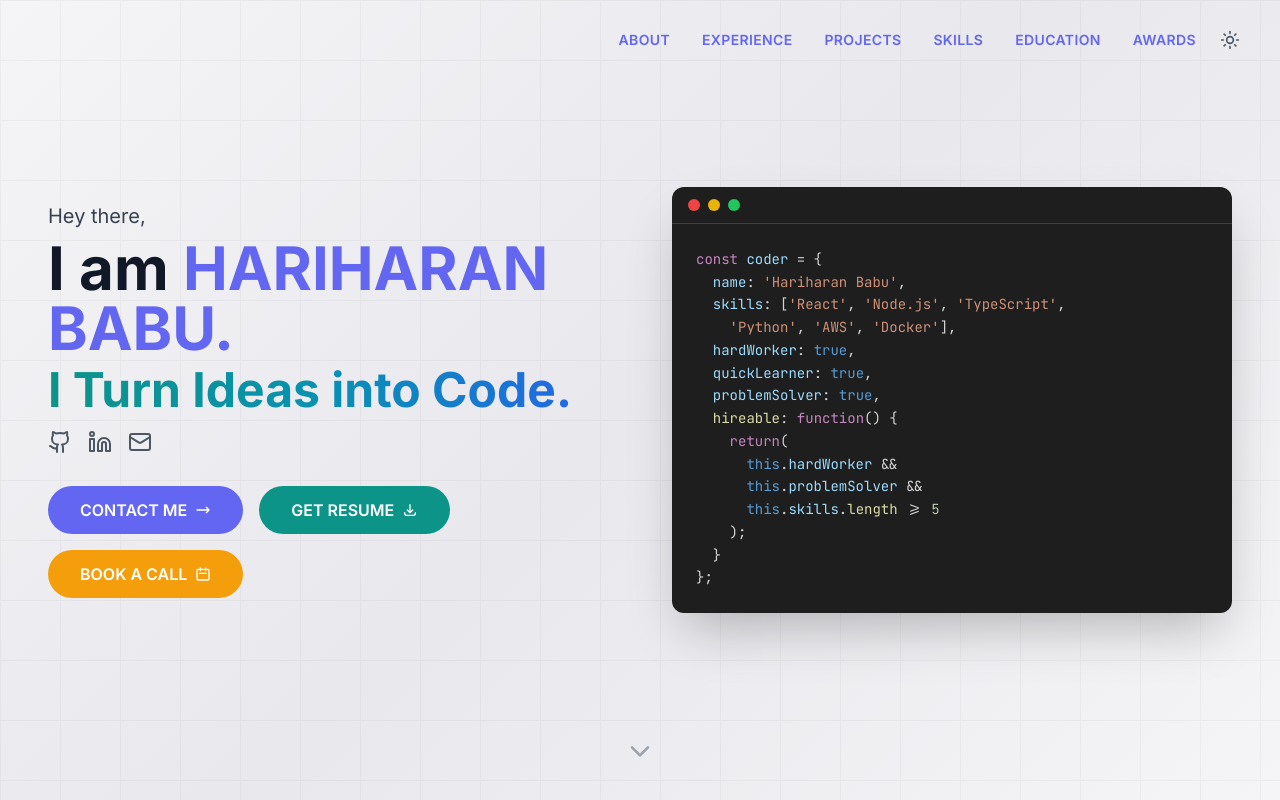
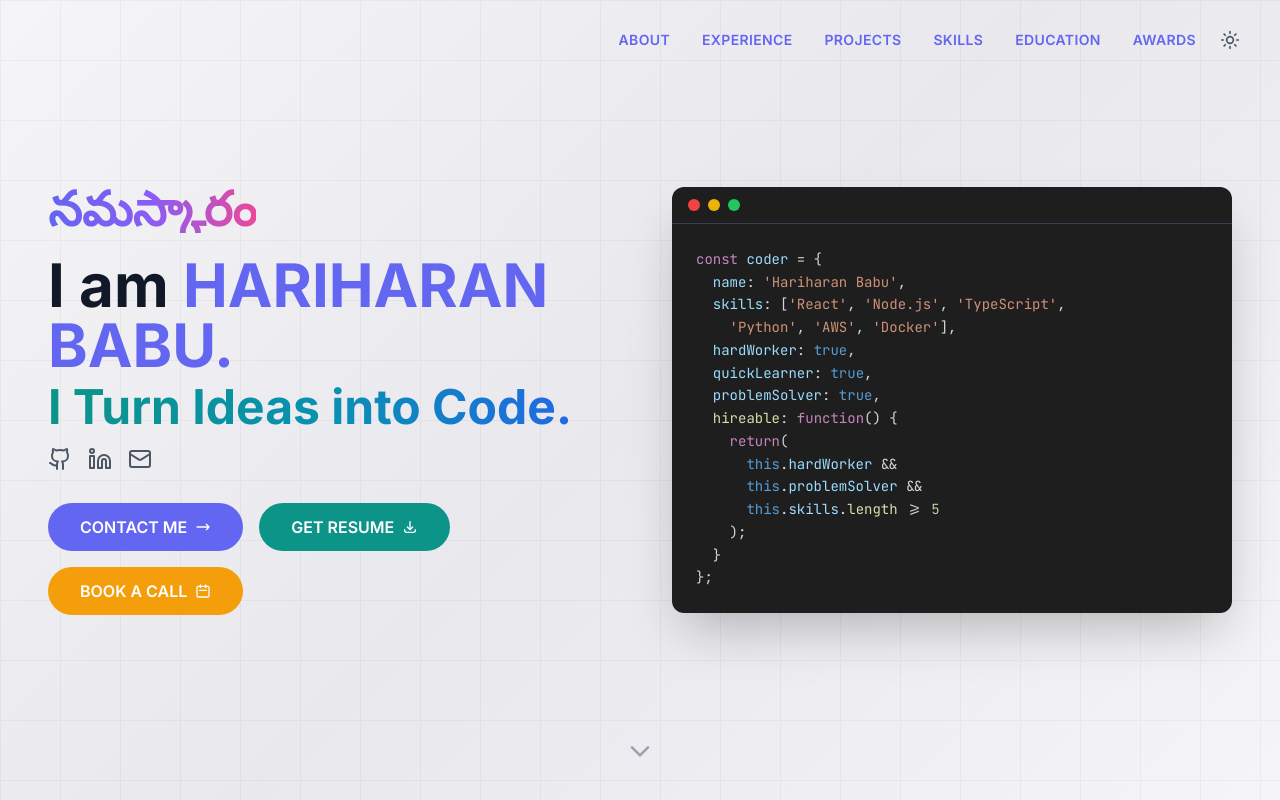
Before and after one commit to H972723/Hariharan-Babu---Portfolio, a React (Vite) app: page / in a window 1280 px wide. Shown: the top 800 px of the page. Built offline with nearby package versions, Linux system fonts and the light colour scheme.

Commit message:
Update rotating greeting and experience duration

```diff
--- /dev/null
+++ b/src/components/RotatingGreeting.tsx
@@ -0,0 +1,54 @@
+import { useState, useEffect } from 'react';
+import { motion, AnimatePresence } from 'framer-motion';
+import { useTheme } from '../context/ThemeContext';
+
+const greetings = [
+  { text: 'வணக்கம்', lang: 'Tamil' },
+  { text: 'Hello', lang: 'English' },
+  { text: 'നമസ്കാരം', lang: 'Malayalam' },
+  { text: 'నమస్కారం', lang: 'Telugu' },
+  { text: 'ನಮಸ್ಕಾರ', lang: 'Kannada' },
+  { text: 'નમસ્તે', lang: 'Gujarati' },
+  { text: 'নমস্কার', lang: 'Bengali' },
+  { text: 'ନମସ୍କାର', lang: 'Odia' },
+  { text: 'नमस्ते', lang: 'Hindi' },
+  { text: 'नमस्कार', lang: 'Marathi' },
+  { text: 'ਨਮਸਤੇ', lang: 'Punjabi' },
+  { text: 'Hola', lang: 'Spanish' },
+  { text: 'Bonjour', lang: 'French' },
+  { text: '你好', lang: 'Chinese' },
+  { text: 'こんにちは', lang: 'Japanese' },
+  { text: '안녕하세요', lang: 'Korean' },
+  { text: 'Olá', lang: 'Portuguese' },
+  { text: 'Привет', lang: 'Russian' },
+];
+
+export default function RotatingGreeting() {
+  const [currentIndex, setCurrentIndex] = useState(0);
+  const { theme } = useTheme();
+
+  useEffect(() => {
+    const timer = setInterval(() => {
+      setCurrentIndex((prev) => (prev + 1) % greetings.length);
+    }, 2000);
+
+    return () => clearInterval(timer);
+  }, []);
+
+  return (
+    <span className="inline-block relative h-12 md:h-14 overflow-hidden">
+      <AnimatePresence mode="wait">
+        <motion.span
+          key={currentIndex}
+          initial={{ y: 50, opacity: 0 }}
+          animate={{ y: 0, opacity: 1 }}
+          exit={{ y: -50, opacity: 0 }}
+          transition={{ duration: 0.4, ease: 'easeInOut' }}
+          className="inline-block text-3xl md:text-5xl font-bold bg-gradient-to-r from-[#6366f1] via-[#8b5cf6] to-[#ec4899] bg-clip-text text-transparent"
+        >
+          {greetings[currentIndex].text}
+        </motion.span>
+      </AnimatePresence>
+    </span>
+  );
+}
--- a/src/data/portfolio.ts
+++ b/src/data/portfolio.ts
@@ -40,7 +40,7 @@ export const experiences: Experience[] = [
     id: '0',
     company: 'University of North Texas',
     role: 'Graduate Student Research Assistant',
-    duration: 'January 2025 - Present (1 year 2 months)',
+    duration: 'January 2025 - May 2026',
     description: [
       'Advanced statistical learning and large-scale data research by engineering scalable ML pipelines and distributed workflows, strengthening model robustness and improving experimental reproducibility by 32%.',
       'Designed and evaluated agentic AI systems capable of autonomous reasoning and multi-step orchestration, reducing manual research intervention by 46% while enhancing execution reliability.',
@@ -52,7 +52,7 @@ export const experiences: Experience[] = [
     codeBlock: `const job = {
   myRole: "Graduate Student Research Assistant",
   company: "University of North Texas",
-  duration: "January 2025 - Present (1 year 2 months)",
+  duration: "January 2025 - May 2026",
   location: "Dallas, TX",
   type: "Research & Teaching",
   tools: ["Python", "Machine Learning", "Agentic AI Systems", "Large Language Models (LLMs)", "Deep Learning", "Distributed Computing"],
--- a/src/sections/Hero.tsx
+++ b/src/sections/Hero.tsx
@@ -2,6 +2,7 @@ import { motion } from 'framer-motion';
 import { Github, Linkedin, Mail, ChevronDown } from 'lucide-react';
 import { personalInfo, socialLinks } from '../data/portfolio';
 import { useTheme } from '../context/ThemeContext';
+import RotatingGreeting from '../components/RotatingGreeting';
 
 const iconMap: Record<string, React.ComponentType<{ className?: string }>> = {
   Github,
@@ -51,7 +52,7 @@ export default function Hero() {
               transition={{ duration: 0.5, delay: 0.1 }}
               className="mb-2"
             >
-              <span className={`text-xl ${theme === 'dark' ? 'text-gray-300' : 'text-gray-700'}`}>Hey there,</span>
+              <RotatingGreeting />
             </motion.div>
 
             <motion.h1
```
